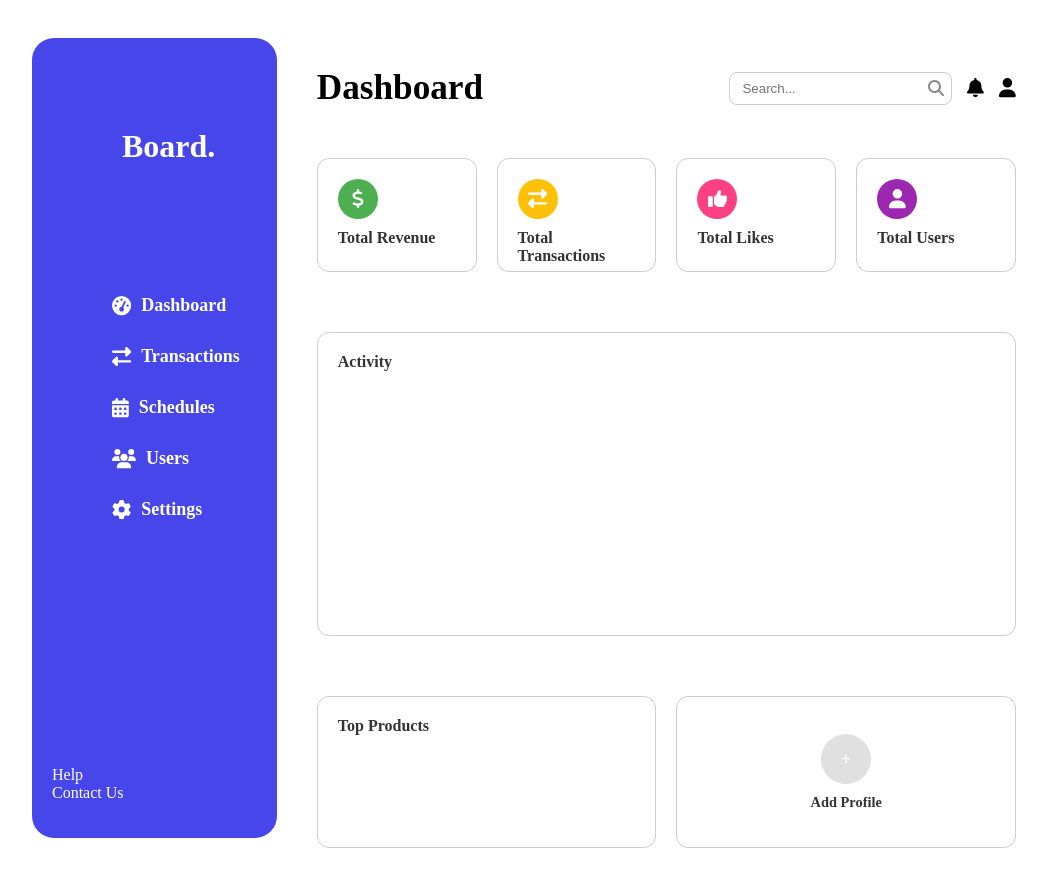
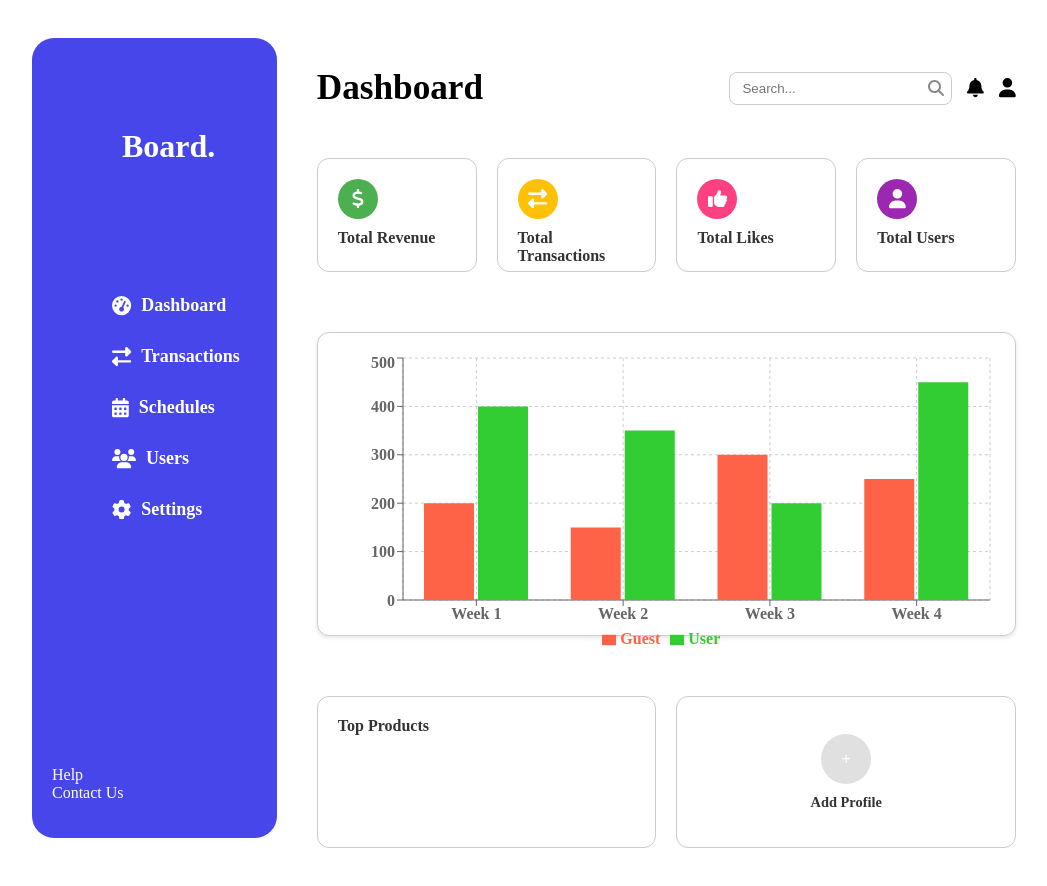
Before and after one commit to Tarunhawdia/emotorad_fullstack_assignment, a React (Vite) app: page /dashboard in a window 1280 px wide. Shown: the top 886 px of the page, without its empty margins (96-1143 px from the left). Built offline with nearby package versions, Linux system fonts and the light colour scheme.

Commit message:
added activity chart

```diff
--- a/package.json
+++ b/package.json
@@ -18,7 +18,8 @@
     "@react-oauth/google": "^0.12.1",
     "react": "^18.3.1",
     "react-dom": "^18.3.1",
-    "react-router-dom": "^6.28.0"
+    "react-router-dom": "^6.28.0",
+    "recharts": "^2.13.3"
   },
   "devDependencies": {
     "@eslint/js": "^9.13.0",
--- a/src/pages/Dashboard.css
+++ b/src/pages/Dashboard.css
@@ -227,3 +227,18 @@
   color: #333;
   margin: 0;
 }
+
+.full-width {
+  width: 100%;
+  padding: 20px;
+  border-radius: 12px;
+  background-color: #fff;
+  box-shadow: 0 2px 4px rgba(0, 0, 0, 0.1);
+}
+
+.full-width h3 {
+  margin-bottom: 20px;
+  color: #333;
+  font-size: 1.2rem;
+  text-align: center;
+}
--- a/src/pages/Dashboard.jsx
+++ b/src/pages/Dashboard.jsx
@@ -14,6 +14,22 @@ import {
   faThumbsUp, // For Total Likes
 } from "@fortawesome/free-solid-svg-icons";
 import "./Dashboard.css";
+import {
+  BarChart,
+  Bar,
+  XAxis,
+  YAxis,
+  CartesianGrid,
+  Tooltip,
+  Legend,
+  ResponsiveContainer,
+} from "recharts";
+const data = [
+  { name: "Week 1", Guest: 200, User: 400 },
+  { name: "Week 2", Guest: 150, User: 350 },
+  { name: "Week 3", Guest: 300, User: 200 },
+  { name: "Week 4", Guest: 250, User: 450 },
+];
 
 const Dashboard = () => {
   const [selectedSection, setSelectedSection] = useState("Dashboard");
@@ -104,7 +120,22 @@ const Dashboard = () => {
 
           {/* Row 2 - One Box */}
           <div className="row row-2">
-            <div className="box full-width">Activity</div>
+            <div className="box full-width">
+              <ResponsiveContainer width="100%" height={300}>
+                <BarChart data={data}>
+                  <CartesianGrid strokeDasharray="3 3" />
+                  <XAxis dataKey="name" />
+                  <YAxis
+                    domain={[0, 500]}
+                    ticks={[0, 100, 200, 300, 400, 500]}
+                  />
+                  <Tooltip />
+                  <Legend />
+                  <Bar dataKey="Guest" fill="#FF6347" barSize={50} />
+                  <Bar dataKey="User" fill="#32CD32" barSize={50} />
+                </BarChart>
+              </ResponsiveContainer>
+            </div>
           </div>
 
           {/* Row 3 - Two Boxes */}
```
Also changed, not shown: 1 other file (tests, documents, lock files or other folders).
